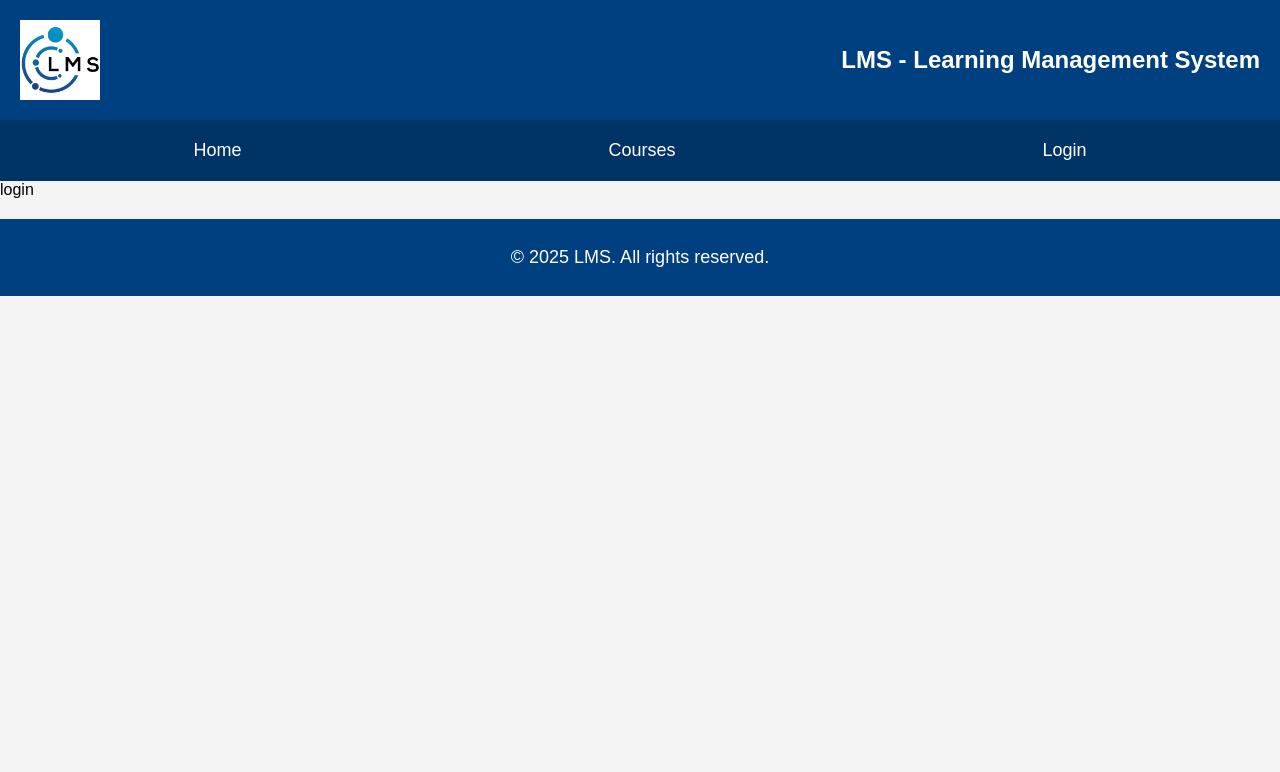
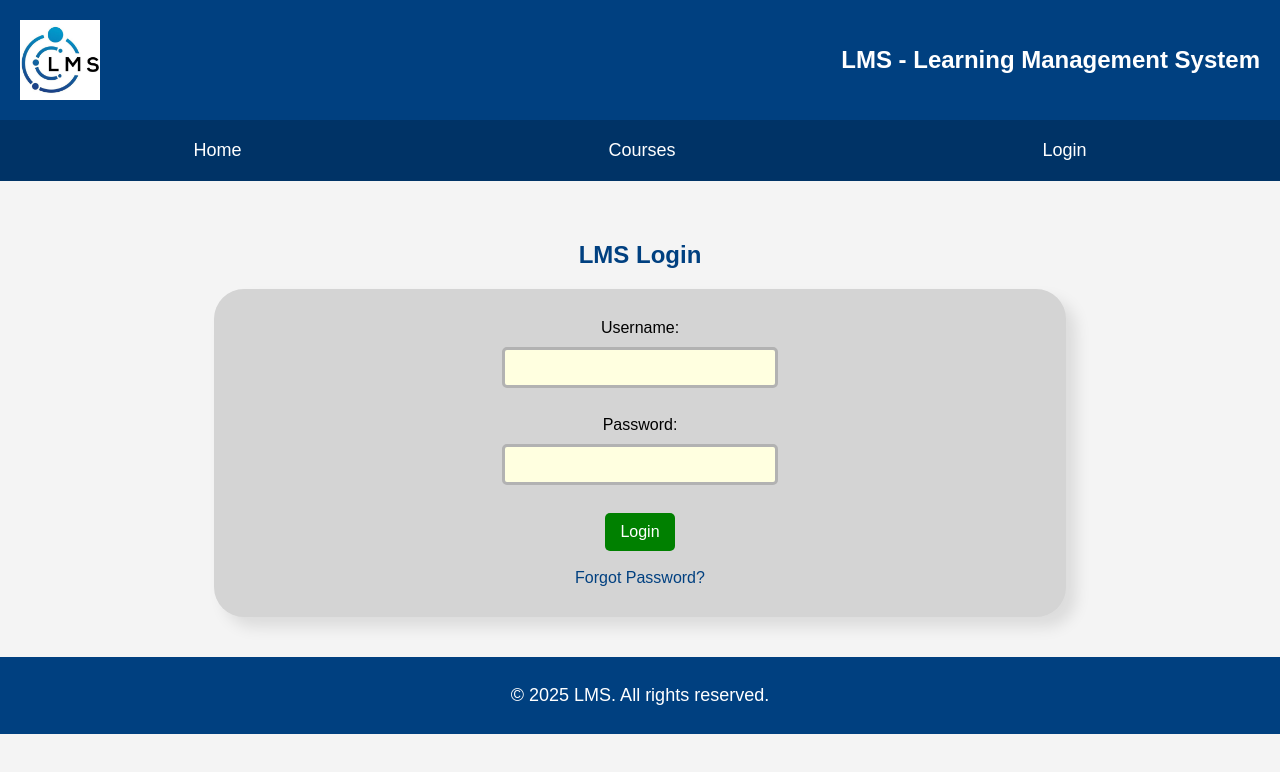
Before and after one commit to farnood-m/my-lms-app, a React (Create React App) app: page /login in a window 1280 px wide. Shown: the top 772 px of the page. Built offline with nearby package versions, Linux system fonts and the light colour scheme.

Commit message:
Added LoginPage Section Requirements

```diff
--- a/src/App.js
+++ b/src/App.js
@@ -2,7 +2,7 @@ import React from "react";
 import { BrowserRouter, Routes, Route } from "react-router-dom";
 import Homepage from "./Homepage";
 import CoursesPage from "./CoursesPage";
-import LoginForm from "./LoginForm";
+import LoginPage from "./LoginPage";
 
 const App = () => {
   return (
@@ -10,7 +10,7 @@ const App = () => {
       <Routes>
         <Route path="/" element={<Homepage />} />
         <Route path="/courses" element={<CoursesPage />} />
-        <Route path="/login" element={<LoginForm />} />
+        <Route path="/login" element={<LoginPage />} />
       </Routes>
     </BrowserRouter>
   );
--- a/src/LoginForm.js
+++ b/src/LoginPage.js
@@ -1,12 +1,14 @@
 import Header from "./components/Header";
 import Footer from "./components/Footer";
-const LoginForm = () => {
+import LoginForm from"./components/LoginForm";
+
+const LoginPage= () => {
   return (
     <div>
       <Header />
-      login{/* <LoginForm />  needs implement*/}
+      <LoginForm />
       <Footer />
     </div>
   );
 };
-export default LoginForm;
+export default LoginPage;
--- /dev/null
+++ b/src/components/AuthMessage.js
@@ -0,0 +1,19 @@
+import React from 'react';
+import { useContext } from 'react';
+import { AuthContext } from './LoginForm';
+import DisplayStatus from './DisplayStatus';
+
+// Consuming the Context Value
+function AuthMessage() {
+    const { message, validUser } = useContext(AuthContext);
+
+    return (
+        <div>
+            { message && (
+                <DisplayStatus type={validUser ? 'success' : 'error'} message={message} />
+            )}
+        </div>
+    );
+}
+
+export default AuthMessage;
--- /dev/null
+++ b/src/components/DisplayStatus.js
@@ -0,0 +1,12 @@
+import React from 'react';
+
+function DisplayStatus({type, message}) {
+
+    return(
+        <>
+            {message && <div style={{ border: '2px solid #333', padding: '10px', margin: '20px' }}>{message}</div>}
+        </>
+    );
+};
+
+export default DisplayStatus;
--- /dev/null
+++ b/src/components/LoginForm.js
@@ -0,0 +1,107 @@
+import React, { useState, useEffect, createContext } from 'react';
+import AuthMessage from './AuthMessage';
+
+// Creating the Context
+export const AuthContext = createContext(null);
+
+const LoginForm = () => {
+    const [username, setUsername] = useState('');       // State for usernames
+    const [password, setPassword] = useState('');       // State for passwords
+    const [message, setMessage] = useState('');         // State for display messages
+    const [validUser, setValidUser] = useState(false);  // Tracks if the user is valid or not.
+    const [submitted, setSubmitted] = useState(false);  // Track submission, so that user must press login again
+                                                        // to display messages rather than automatically
+
+    // Takes in the input from username and password
+    const handleInput = (e) => {
+        const { name, value } = e.target;
+        if (name === 'username') {
+            setUsername(value);
+        } else if (name === 'password') {
+            setPassword(value);
+        }
+    };
+
+    const validateInput = () => {
+        // Checks if the user have inputted both a username and password
+        if (!username || !password) {
+            setMessage('Username and Password are required.');
+            setValidUser(false);
+            return false;
+        }
+        // Checks if the user have inputted a password that is atleast 8 characters long
+        if (password.length < 8) {
+            setMessage('Password must be at least 8 characters long');
+            setValidUser(false);
+            return false;
+        }
+
+        return true;
+    };
+
+    // Handle form submission
+    const handleSubmit = (e) => {
+        e.preventDefault();
+        if (validateInput()) {
+            setSubmitted(true); // Calls the fetch and validation function
+        }
+    };
+
+    // useEffect to fetch data from API and compares to see if inputted username and password matches
+    // and redirect accordingly or display invalid messages
+    useEffect(() => {
+        if (submitted) {
+            const fetchData = async () => {
+                try {
+                    const response = await fetch('https://jsonplaceholder.typicode.com/users');
+                    const users = await response.json();
+                    const foundUser = users.find(user => user.username === username && user.email === password);
+
+                    if (foundUser) {
+                        setMessage('Login successful! Redirecting...');
+                        setValidUser(true);  // Mark the user as valid
+                    } else {
+                        setMessage('Invalid username or password!');
+                        setValidUser(false);
+                    }
+                } catch (error) {
+                    setMessage('Failed to fetch user data!');
+                    setValidUser(false);
+                } finally {
+                    setSubmitted(false);  // Reset submitted state after API call
+                }
+            };
+
+            fetchData();
+        }
+    }, [submitted]);
+
+    // useEffect for redirecting after successful login
+    useEffect(() => {
+        if (validUser) {
+            setTimeout(() => { window.location.href = '/courses'; }, 2000);  // Wait 2 seconds before redirecting
+        }
+    }, [validUser]);
+
+    return (
+        //Providing the context Value
+        <AuthContext.Provider value = {{username, password, message, validUser}}>
+            <main className="login">
+                <h2>LMS Login</h2>
+                <form onSubmit={handleSubmit}>
+                    <label htmlFor="username">Username:</label>
+                    <input type="text" id="username" name="username" onChange={handleInput} value={username} /> <br />
+
+                    <label htmlFor="password">Password:</label>
+                    <input type="password" id="password" name="password" onChange={handleInput} value={password} /><br />
+
+                    <button type="submit">Login</button><br />
+                    <a href="#" className="forgot-password">Forgot Password?</a>
+                </form>
+                <AuthMessage />
+            </main>
+        </AuthContext.Provider>
+    );
+};
+
+export default LoginForm;
```
